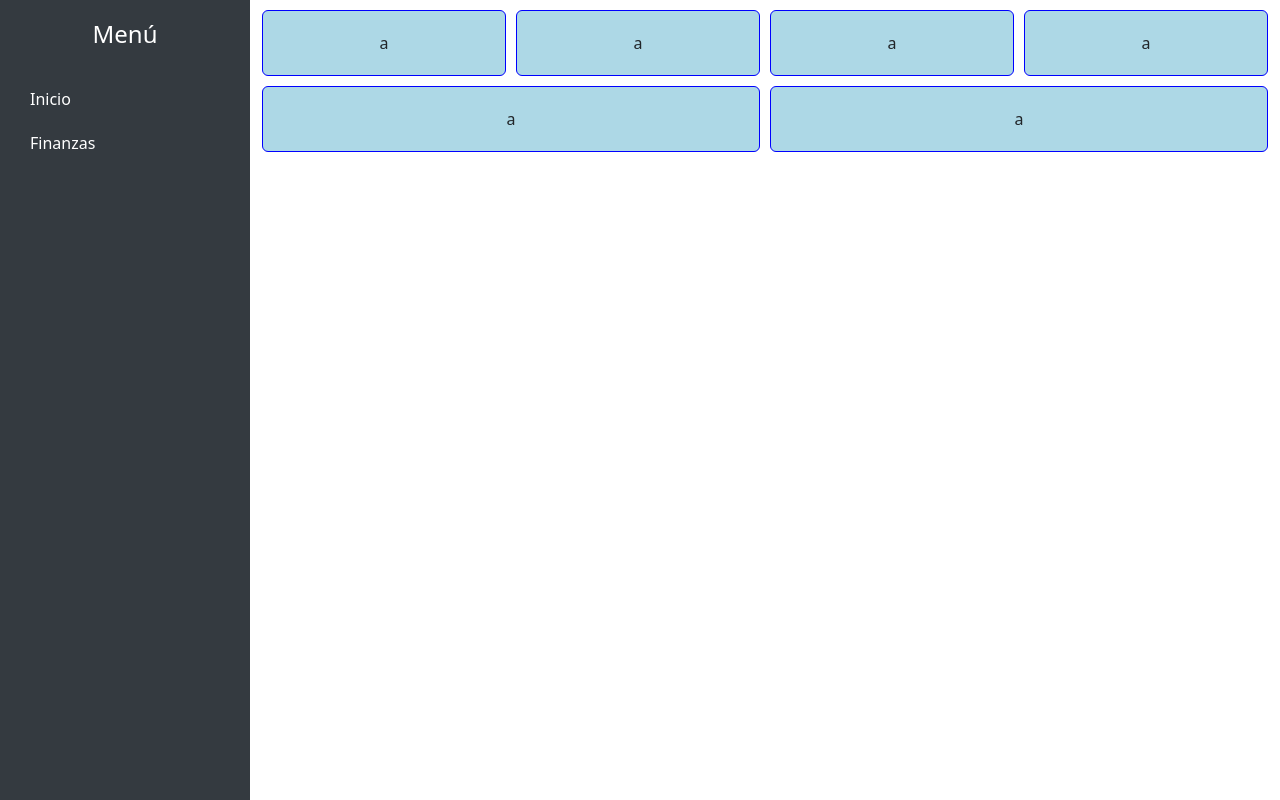
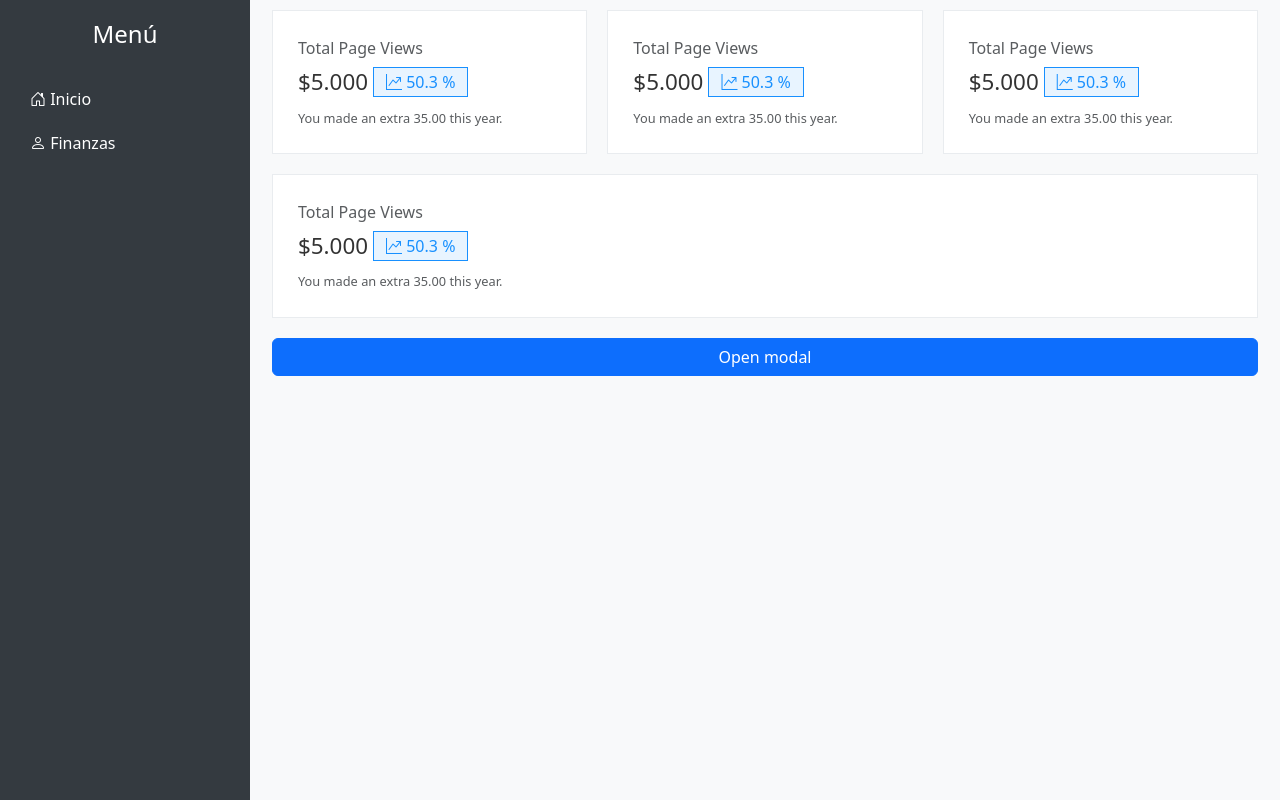
Before and after one commit to TheCatAvila/FamilyAdministrator, a Flask app: page /finanzas in a window 1280 px wide. Run offline with Flask 3, Linux system fonts and the light colour scheme.

Commit message:
Update: Avances en el front-end de finanzas

```diff
--- /dev/null
+++ b/app/static/css/info-card.css
@@ -0,0 +1,71 @@
+.info-card {
+    width: 100%;
+    min-width: 250px;
+    background-color: var(--withe);
+    text-align: center;
+    padding: 25px;
+    border: 1px solid var(--gray);
+    display: flex;
+    flex-direction: column;
+    align-items: flex-start;
+    justify-content: center;
+    transition: transform 0.3s;
+}
+
+.info-card:hover{
+    transform: scale(1.05);
+}
+
+.card-top-info{
+    font-size: 1.0em;
+    color: var(--dark-gray);
+    margin: 0 0 5px 0;
+    padding: 0;
+}
+
+.data-and-percent{
+    display: flex;
+    flex-direction: row;
+    align-items: center;
+    justify-content: center;
+}
+
+.percent-div{
+    display: flex;
+    align-items: center;
+    justify-content: center;
+    border: 1px solid var(--blue);
+    color: var(--blue);
+    background-color: var(--light-blue);
+    padding: 2px 12px;
+}
+
+.card-data{
+    font-size: 1.4em;
+    font-weight: 500;
+    color: var(--text-color);
+    margin: 0 5px 0 0;
+    padding: 0;
+}
+
+.percent-data{
+    margin: 0;
+    padding: 0;
+}
+
+.span-percent-data{
+    font-size: 1.0em;
+    font-weight: 500;
+}
+
+.card-bottom-info{
+    font-size: 0.8em;
+    color: var(--dark-gray);
+    margin: 10px 0 0 0;
+}
+
+@media (max-width: 768px) {
+    .card {
+        width: 100%;
+    }
+}
--- a/app/static/css/styles.css
+++ b/app/static/css/styles.css
@@ -1,7 +1,13 @@
+@import url('variables.css');
+
+/* GENERALES */
 body {
     display: flex;
     height: 100vh;
+    background-color: var(--light-gray);
 }
+
+/* SIDEBAR */
 .sidebar {
     width: 250px;
     height: 100vh;
@@ -21,22 +27,14 @@ body {
     background-color: #495057;
 }
 
+/* COLUMNAS Y ROWS */
 .row {
     display: flex;
-    flex-wrap: wrap; /* Permite que los elementos bajen de línea si no caben */
-    gap: 10px; /* Espacio entre elementos */
-    justify-content: center; /* Centra los divs si hay espacio */
-    margin-left: 250px;
-    padding-top: 10px;
-}
-
-.card {
-    width: 100%; /* Ajusta el ancho para que quepan 3 por fila */
-    min-width: 150px; /* Evita que se hagan demasiado pequeños */
-    background-color: lightblue;
-    text-align: center;
-    padding: 20px;
-    border: 1px solid blue;
+    flex-wrap: wrap;
+    gap: 20px;
+    flex-grow: 1;
+    margin-left: 250px ;
+    padding: 10px;
 }
 
 @media (max-width: 768px) {
@@ -60,9 +58,3 @@ body {
         margin-left: 100px; /* Respeta el nuevo tamaño reducido de la sidebar */
     }
 }
-
-@media (max-width: 480px) {
-    .card {
-        width: 100%; /* 1 por fila en pantallas pequeñas */
-    }
-}
--- /dev/null
+++ b/app/static/css/variables.css
@@ -0,0 +1,13 @@
+:root {
+    --primary-color: #3498db;
+    --secondary-color: #2ecc71;
+    --text-color: #333;
+
+    --blue: #1890ff;
+    --light-blue: #e8f4ff;
+
+    --dark-gray: rgba(33, 37, 41, 0.75);
+    --gray: #e9ecef;
+    --light-gray: #f8f9fa;
+    --withe: #fff;
+  }
--- a/app/templates/finanzas.html
+++ b/app/templates/finanzas.html
@@ -7,7 +7,10 @@
     <title>Document</title>
     <!-- CSS -->
     <link href="https://cdn.jsdelivr.net/npm/bootstrap@5.3.3/dist/css/bootstrap.min.css" rel="stylesheet">
+    <link rel="stylesheet" href="https://cdn.jsdelivr.net/npm/bootstrap-icons/font/bootstrap-icons.css">
+
     <link rel="stylesheet" href="{{ url_for('static', filename='css/styles.css') }}">
+    <link rel="stylesheet" href="{{ url_for('static', filename='css/info-card.css') }}">
 </head>
 
 <body>
@@ -22,30 +25,114 @@
     <!-- Contenido principal -->
     <div class="container-fluid">
         <div class="row gx-0">
+            <!-- CARD 1 -->
             <div class="col">
-                <div class="card">a</div>
+                <div class="info-card">
+                    <p class="card-top-info">Total Page Views</p>
+                    <div class="data-and-percent">
+                        <p class="card-data">$5.000</p>
+                        <div class="percent-div">
+                            <p class="percent-data">
+                                <span class="span-percent-data">
+                                    <i class="bi bi-graph-up-arrow"></i>
+                                    50.3
+                                </span>%
+                            </p>
+                        </div>
+                    </div>
+                    <p class="card-bottom-info">You made an extra 35.00 this year.</p>
+                </div>
             </div>
+            <!-- CARD 2 -->
             <div class="col">
-                <div class="card">a</div>
+                <div class="info-card">
+                    <p class="card-top-info">Total Page Views</p>
+                    <div class="data-and-percent">
+                        <p class="card-data">$5.000</p>
+                        <div class="percent-div">
+                            <p class="percent-data">
+                                <span class="span-percent-data">
+                                    <i class="bi bi-graph-up-arrow"></i>
+                                    50.3
+                                </span>%
+                            </p>
+                        </div>
+                    </div>
+                    <p class="card-bottom-info">You made an extra 35.00 this year.</p>
+                </div>
             </div>
+            <!-- CARD 3 -->
             <div class="col">
-                <div class="card">a</div>
+                <div class="info-card">
+                    <p class="card-top-info">Total Page Views</p>
+                    <div class="data-and-percent">
+                        <p class="card-data">$5.000</p>
+                        <div class="percent-div">
+                            <p class="percent-data">
+                                <span class="span-percent-data">
+                                    <i class="bi bi-graph-up-arrow"></i>
+                                    50.3
+                                </span>%
+                            </p>
+                        </div>
+                    </div>
+                    <p class="card-bottom-info">You made an extra 35.00 this year.</p>
+                </div>
             </div>
+            <!-- CARD 4 -->
             <div class="col">
-                <div class="card">a</div>
+                <div class="info-card">
+                    <p class="card-top-info">Total Page Views</p>
+                    <div class="data-and-percent">
+                        <p class="card-data">$5.000</p>
+                        <div class="percent-div">
+                            <p class="percent-data">
+                                <span class="span-percent-data">
+                                    <i class="bi bi-graph-up-arrow"></i>
+                                    50.3
+                                </span>%
+                            </p>
+                        </div>
+                    </div>
+                    <p class="card-bottom-info">You made an extra 35.00 this year.</p>
+                </div>
             </div>
         </div>
         <div class="row gx-0">
-            <div class="col">
-                <div class="card">a</div>
-            </div>
-            <div class="col">
-                <div class="card">a</div>
+            <!-- Button to Open the Modal -->
+            <button type="button" class="btn btn-primary" data-bs-toggle="modal" data-bs-target="#myModal">
+                Open modal
+            </button>
+        </div>
+    </div>
+
+
+    <!-- The Modal -->
+    <div class="modal" id="myModal">
+        <div class="modal-dialog">
+            <div class="modal-content">
+
+                <!-- Modal Header -->
+                <div class="modal-header">
+                    <h4 class="modal-title">Modal Heading</h4>
+                    <button type="button" class="btn-close" data-bs-dismiss="modal"></button>
+                </div>
+
+                <!-- Modal body -->
+                <div class="modal-body">
+                    Modal body..
+                </div>
+
+                <!-- Modal footer -->
+                <div class="modal-footer">
+                    <button type="button" class="btn btn-danger" data-bs-dismiss="modal">Close</button>
+                </div>
+
             </div>
         </div>
     </div>
-        <!-- JavaScript -->
-        <script src="https://cdn.jsdelivr.net/npm/bootstrap@5.3.3/dist/js/bootstrap.bundle.min.js"></script>
+    <!-- JavaScript -->
+    <script src="https://cdn.jsdelivr.net/npm/bootstrap@5.3.3/dist/js/bootstrap.bundle.min.js"></script>
 </body>
 
 </html>
```
Also changed, not shown: 1 other file.
